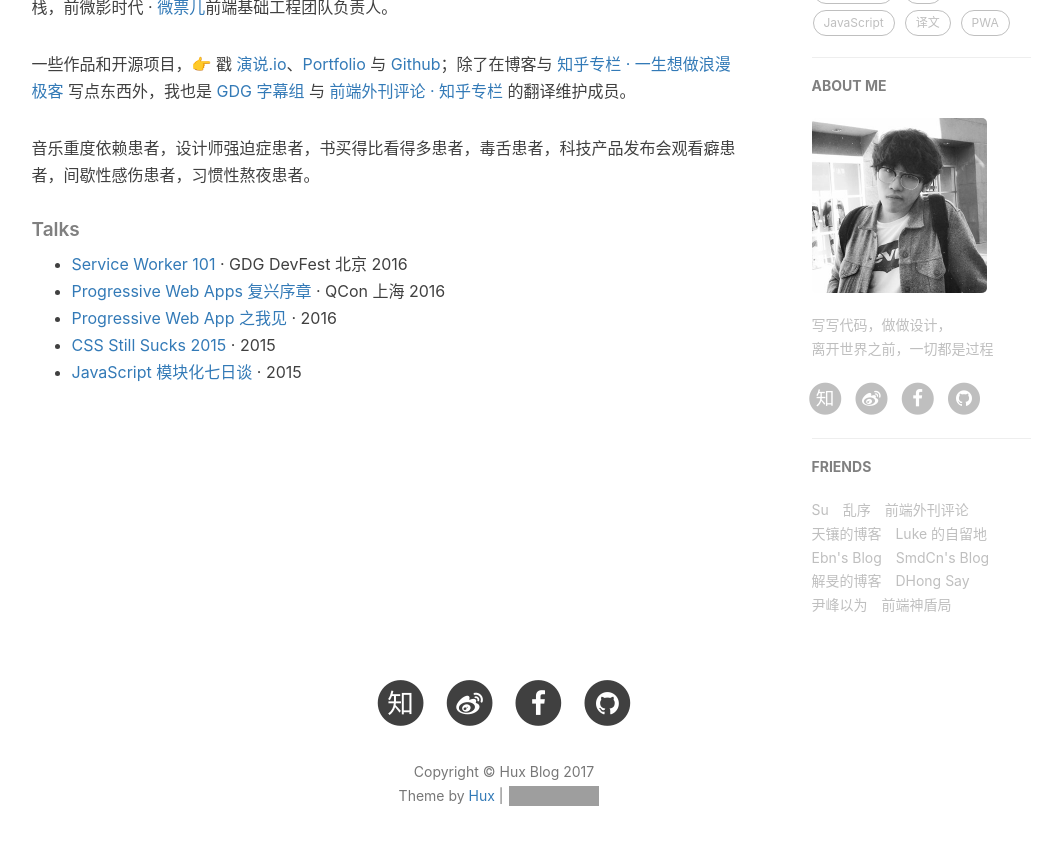
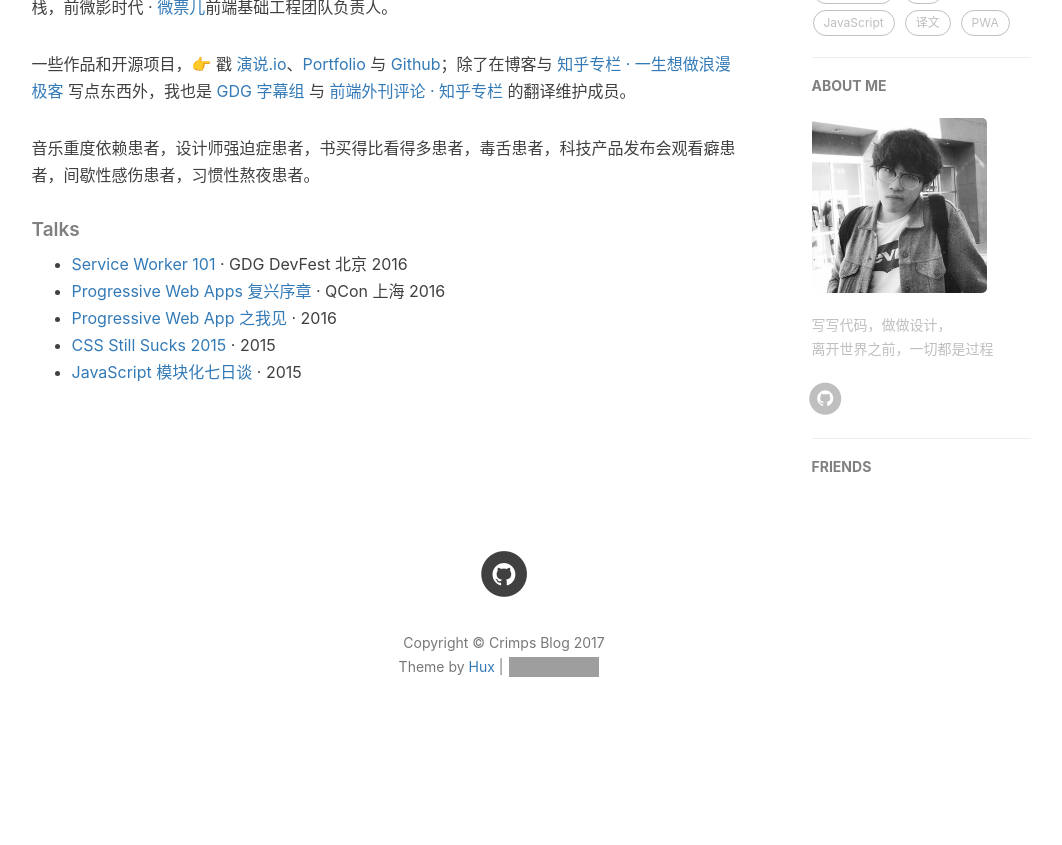
Before and after one commit to crimps/crimps.github.io, a Jekyll site: the page built from about.html, in a window 1280 px wide and 900 px high, scrolled down 636 px. Shown: the top 845 px of the window, without its empty margins (136-1198 px from the left). Built offline with Jekyll 4.4.1, drawn with Linux system fonts in a browser that asks for light colours; nearby versions of some CDN libraries; comment, search, counter and statistics services are not loaded; after the commit the page ends 1407 px from its top, so only the background shows below that; some of the changed lines change nothing that is shown; grey boxes are pictures that could not be loaded.

Commit message:
基本配置

```diff
--- a/_config.yml
+++ b/_config.yml
@@ -1,22 +1,22 @@
 # Site settings
-title: Hux Blog
-SEOTitle: 黄玄的博客 | Hux Blog
+title: Crimps Blog
+SEOTitle: 哲也的博客 | Crimps Blog
 header-img: img/home-bg.jpg
 email: huxpro@gmail.com
-description: "关于前端与设计、黑客与画家 | 黄玄，Web & Mobile Lover，Front-End Engineer，UX Designer | 这里是 @Hux黄玄 的个人博客，与你一起发现更大的世界。"
-keyword: "黄玄, Hux黄玄, Hux, 鬼栈, huxpro, @huxpro, 黄玄的博客, Hux Blog, 博客, 个人网站, 互联网, 前端, 设计, 产品, 肖玉, Lynn, 肖玉的男朋友"
-url: "https://huangxuan.me"              # your host, for absolute URL
-baseurl: ""                             # for example, '/blog' if your blog hosted on 'host/blog'
+description: "Crimps 哲也的博客"
+keyword: "Crimps 哲也"
+#url: "https://huangxuan.me"              # your host, for absolute URL
+#baseurl: ""                             # for example, '/blog' if your blog hosted on 'host/blog'
 
 
 
 # SNS settings
 RSS: false
-weibo_username:     huxpro
-zhihu_username:     huxpro
-github_username:    huxpro
+#weibo_username:     huxpro
+#zhihu_username:     huxpro
+github_username:    crimps
 #twitter_username:  huxpro
-facebook_username:  huxpro
+#facebook_username:  huxpro
 # linkedin_username:  firstname-lastname-idxxxx
 
 
@@ -51,7 +51,7 @@
 #disqus_username: _your_disqus_short_name_
 
 # Duoshuo settings
-duoshuo_username: huxblog
+#duoshuo_username: huxblog
 # Share component is depend on Comment so we can NOT use share only.
 duoshuo_share: true                     # set to false if you want to use Comment without Sharing
 
@@ -63,8 +63,8 @@
 # ba_track_id: [your track id]
 
 # Google Analytics
-ga_track_id: 'UA-49627206-1'            # Format: UA-xxxxxx-xx
-ga_domain: huangxuan.me
+#ga_track_id: 'UA-49627206-1'            # Format: UA-xxxxxx-xx
+#ga_domain: huangxuan.me
 
 
 
@@ -89,38 +89,38 @@
 
 # Friends
 friends: [
-    {
-        title: "Su",
-        href: "http://su.gallery/"
-    },{
-        title: "乱序",
-        href: "http://mida.re/"
-    },{
-        title: "前端外刊评论",
-        href: "http://qianduan.guru/"
-    },{
-        title: "天镶的博客",
-        href: "http://lingyu.wang/"
-    },{
-        title: "Luke 的自留地",
-        href: "http://hmqk1995.github.io"
-    },{
-        title: "Ebn's Blog",
-        href: "http://ebnbin.com/"
-    },{
-        title: "SmdCn's Blog",
-        href: "http://blog.smdcn.net"
-    },{
-        title: "解旻的博客",
-        href: "http://xieminis.me/"
-    },{
-        title: "DHong Say",
-        href: "http://dhong.co"
-    },{
-        title: "尹峰以为",
-        href: "http://ingf.github.io/"
-    },{
-        title: "前端神盾局",
-        href: "http://wepiaofei.github.io/blog/"
-    }
+    # {
+    #     title: "Su",
+    #     href: "http://su.gallery/"
+    # },{
+    #     title: "乱序",
+    #     href: "http://mida.re/"
+    # },{
+    #     title: "前端外刊评论",
+    #     href: "http://qianduan.guru/"
+    # },{
+    #     title: "天镶的博客",
+    #     href: "http://lingyu.wang/"
+    # },{
+    #     title: "Luke 的自留地",
+    #     href: "http://hmqk1995.github.io"
+    # },{
+    #     title: "Ebn's Blog",
+    #     href: "http://ebnbin.com/"
+    # },{
+    #     title: "SmdCn's Blog",
+    #     href: "http://blog.smdcn.net"
+    # },{
+    #     title: "解旻的博客",
+    #     href: "http://xieminis.me/"
+    # },{
+    #     title: "DHong Say",
+    #     href: "http://dhong.co"
+    # },{
+    #     title: "尹峰以为",
+    #     href: "http://ingf.github.io/"
+    # },{
+    #     title: "前端神盾局",
+    #     href: "http://wepiaofei.github.io/blog/"
+    # }
 ]
```
Also changed, not shown: 3 other files.
